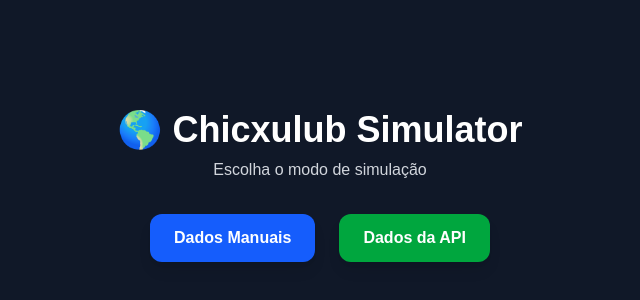
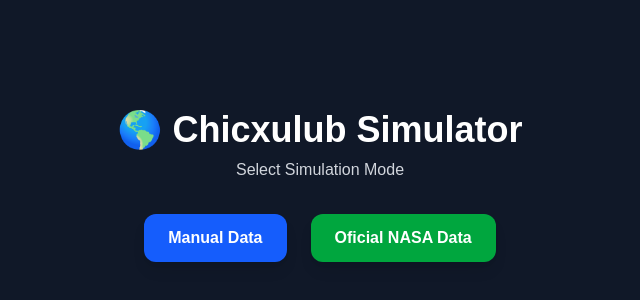
Before and after one commit to guilherme-possebon/nasa, a Next.js app in the folder nasa-spaceapp/: page / in a window 1280 px wide. Shown: the part 214-514 px from the top of the page, without its empty margins (320-960 px from the left). Built offline with nearby package versions, Linux system fonts and the light colour scheme.

Commit message:
atualizacao de tradução e botoes

```diff
--- a/nasa-spaceapp/package.json
+++ b/nasa-spaceapp/package.json
@@ -10,6 +10,7 @@
     "format": "prettier --write ."
   },
   "dependencies": {
+    "@phosphor-icons/react": "^2.1.10",
     "leaflet": "^1.9.4",
     "leaflet-defaulticon-compatibility": "^0.1.2",
     "next": "15.5.4",
--- a/nasa-spaceapp/src/app/from-api/page.tsx
+++ b/nasa-spaceapp/src/app/from-api/page.tsx
@@ -61,7 +61,7 @@ export default function Home() {
             ...prev,
             diameter: data.diameter_km ? data.diameter_km * 1000 : 0,
             velocity: data.velocity_kms ? data.velocity_kms * 1000 : 0,
-            density: data.density_kg_m3 ?? 3000,
+            density: data.density_kg_m3 ?? 3,
         }));
     }
 
--- a/nasa-spaceapp/src/app/page.tsx
+++ b/nasa-spaceapp/src/app/page.tsx
@@ -8,25 +8,23 @@ export default function Home() {
     return (
         <main className="min-h-screen flex flex-col items-center justify-center bg-gray-900 text-white">
             <h1 className="text-4xl font-bold mb-2">🌎 Chicxulub Simulator</h1>
-            <p className="text-gray-300 mb-8">Escolha o modo de simulação</p>
+            <p className="text-gray-300 mb-8">Select Simulation Mode</p>
 
             <div className="flex gap-6">
-                {/* Botão: Dados Manuais */}
                 <button
                     onClick={() => router.push('/manual')}
                     className="px-6 py-3 rounded-xl bg-blue-600 hover:bg-blue-700
-                     font-semibold shadow-lg transition-transform active:scale-95"
+                     font-semibold shadow-lg transition-transform active:scale-95 hover:cursor-pointer"
                 >
-                    Dados Manuais
+                    Manual Data
                 </button>
 
-                {/* Botão: Dados da API */}
                 <button
                     onClick={() => router.push('/from-api')}
                     className="px-6 py-3 rounded-xl bg-green-600 hover:bg-green-700
-                     font-semibold shadow-lg transition-transform active:scale-95"
+                     font-semibold shadow-lg transition-transform active:scale-95 hover:cursor-pointer"
                 >
-                    Dados da API
+                    Oficial NASA Data
                 </button>
             </div>
         </main>
--- a/nasa-spaceapp/src/components/NeoSelect.tsx
+++ b/nasa-spaceapp/src/components/NeoSelect.tsx
@@ -39,7 +39,7 @@ export default function NeoSelect({ value, onChange, disabled }: Props) {
   return (
     <div className="mb-4">
       <label className="block text-sm font-medium text-gray-100 mb-1">
-        Asteroide (NeoWs)
+        Celestial Body
       </label>
 
       <select
@@ -48,16 +48,16 @@ export default function NeoSelect({ value, onChange, disabled }: Props) {
         onChange={(e) => onChange(e.target.value)}
         disabled={disabled || loading}
       >
-        <option value="">{loading ? "Carregando..." : "Selecione..."}</option>
+        <option value="">{loading ? "Loading..." : "Select..."}</option>
         {items.map((it) => (
           <option key={it.id} value={it.id}>
-            {it.name_limited} ({it.neo_reference_id})
+            {it.name_limited}
           </option>
         ))}
       </select>
 
       <p className="mt-1 text-xs text-gray-300">
-        Ao escolher um asteroide, o diâmetro e a velocidade são preenchidos automaticamente.
+        When selecting a celestial body, the diameter and velocity are filled in automatically.
       </p>
     </div>
   );
--- a/nasa-spaceapp/src/components/Sidebar.tsx
+++ b/nasa-spaceapp/src/components/Sidebar.tsx
@@ -3,6 +3,8 @@ import React from 'react';
 import SimulatorForm from '@/components/SimulatorForm';
 import ResultsPanel from '@/components/ResultsPanel';
 import NeoSelect from './NeoSelect';
+import { useRouter } from 'next/navigation';
+import { ArrowLeft } from "@phosphor-icons/react";
 
 type NeoDetail = {
     id: string;
@@ -40,10 +42,26 @@ export default function Sidebar({
     neoInfo,
     handleNeoSelect,
 }: SidebarProps) {
+    const router = useRouter();
+
+    const handleBack = () => {
+        router.push('/'); // leva para a página inicial (localhost:3000)
+    };
     return (
         <>
-            <h1 className="text-2xl font-bold mb-2 text-white">Chicxulub</h1>
-            <h2 className="text-lg mb-4 text-gray-100">Asteroid Impact Simulator</h2>
+            <div className="flex items-center justify-between mb-4">
+                <h1 className="text-2xl font-bold text-white">Chicxulub</h1>
+
+                <button
+                    onClick={handleBack}
+                    title="Voltar à página inicial"
+                    className="text-white flex items-center bg-gray-800 px-3 py-1 rounded hover:bg-gray-600 hover:cursor-pointer transition"
+                >
+                    <ArrowLeft size={20} />
+                    Voltar
+                </button>
+            </div>
+            <h2 className="text-lg mb-4 text-gray-100">Spacial Impact Simulator</h2>
 
             {handleNeoSelect && (
                 <NeoSelect value={neoInfo?.id} onChange={handleNeoSelect} disabled={isSimulating} />
```
Also changed, not shown: 1 other file (tests, documents, lock files or other folders).
